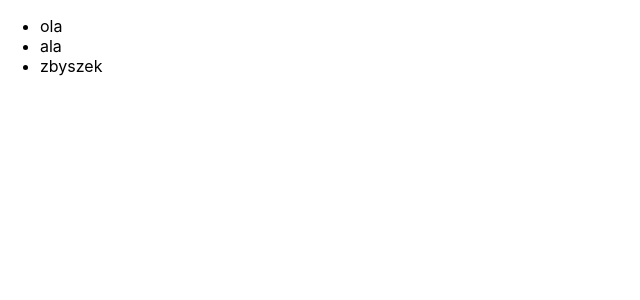
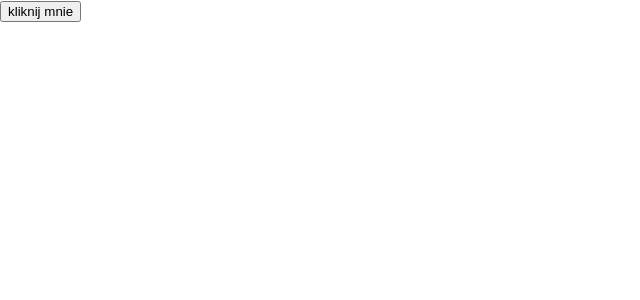
Before and after one commit to Kubzer0/react-router-exercises, a React (Create React App) app: page / in a window 1280 px wide. Shown: the top 300 px of the page, without its empty margins (0-640 px from the left). Built offline with nearby package versions, Linux system fonts and the light colour scheme.

Commit message:
adding button to app

```diff
--- a/src/App.js
+++ b/src/App.js
@@ -1,14 +1,14 @@
 import React from 'react'
+import Btn from './Button';
 
 const names = ['ola', 'ala', 'zbyszek']
 
+const namesList = names.map((name)=> <li key={name.toString()}>{name}</li>)
 const App = (props) =>
   (
     <div>
       <ul>
-        {
-          names.map((name)=> <li key={name.toString()}>{name}</li>)
-        }
+          {namesList}
       </ul>
     </div>
   )
--- /dev/null
+++ b/src/Button.js
@@ -0,0 +1,10 @@
+import React from 'react'
+
+const Btn = () =>
+    (
+        <button>
+            kliknij mnie
+        </button>
+    )
+
+export default Btn
--- a/src/index.js
+++ b/src/index.js
@@ -3,9 +3,15 @@ import ReactDOM from 'react-dom'
 import './index.css'
 
 import App from './App'
+import Btn from './Button';
 
 
 ReactDOM.render(
     <App />,
     document.getElementById('root')
 )
+
+ReactDOM.render(
+    <Btn />,
+    document.getElementById('root')
+)
```
